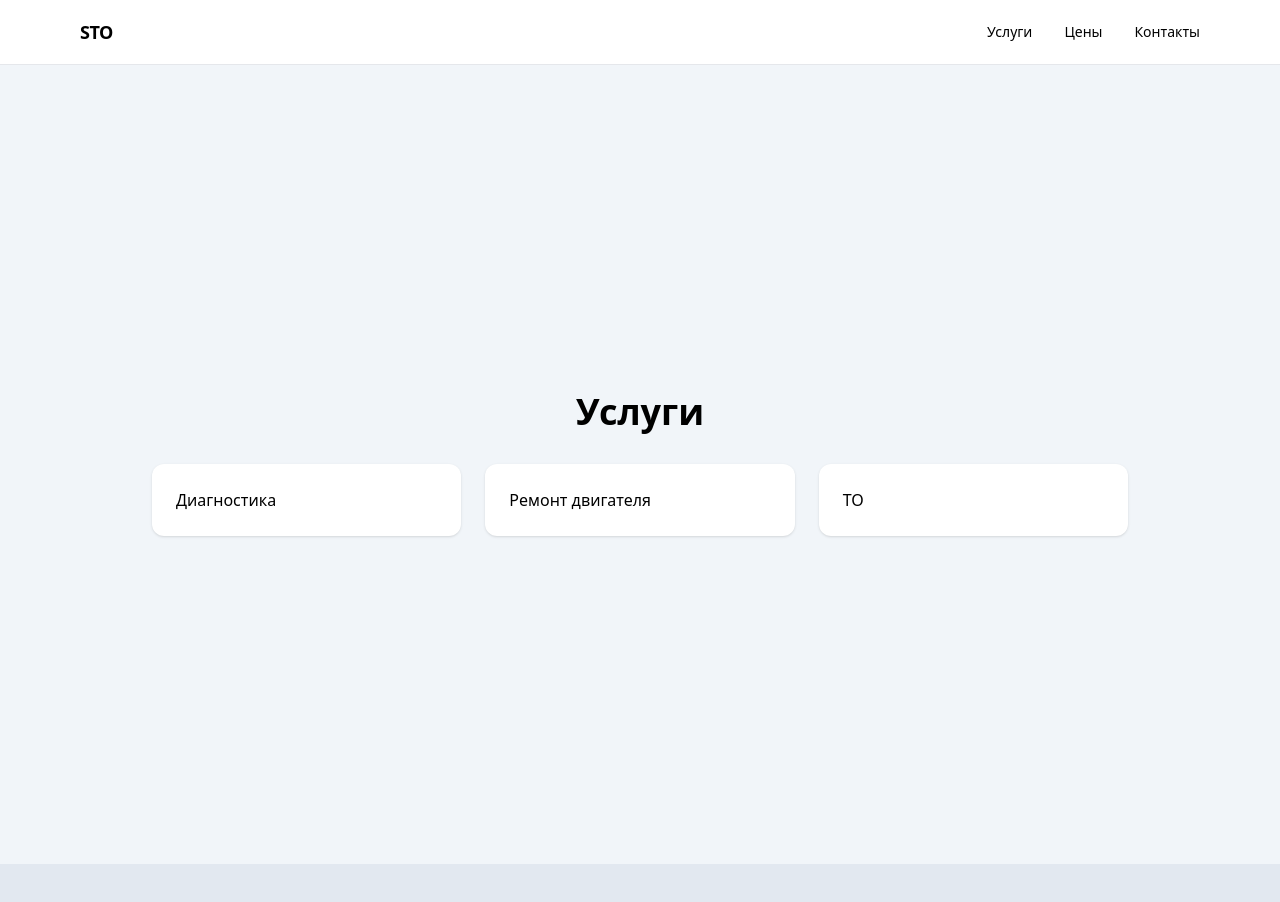
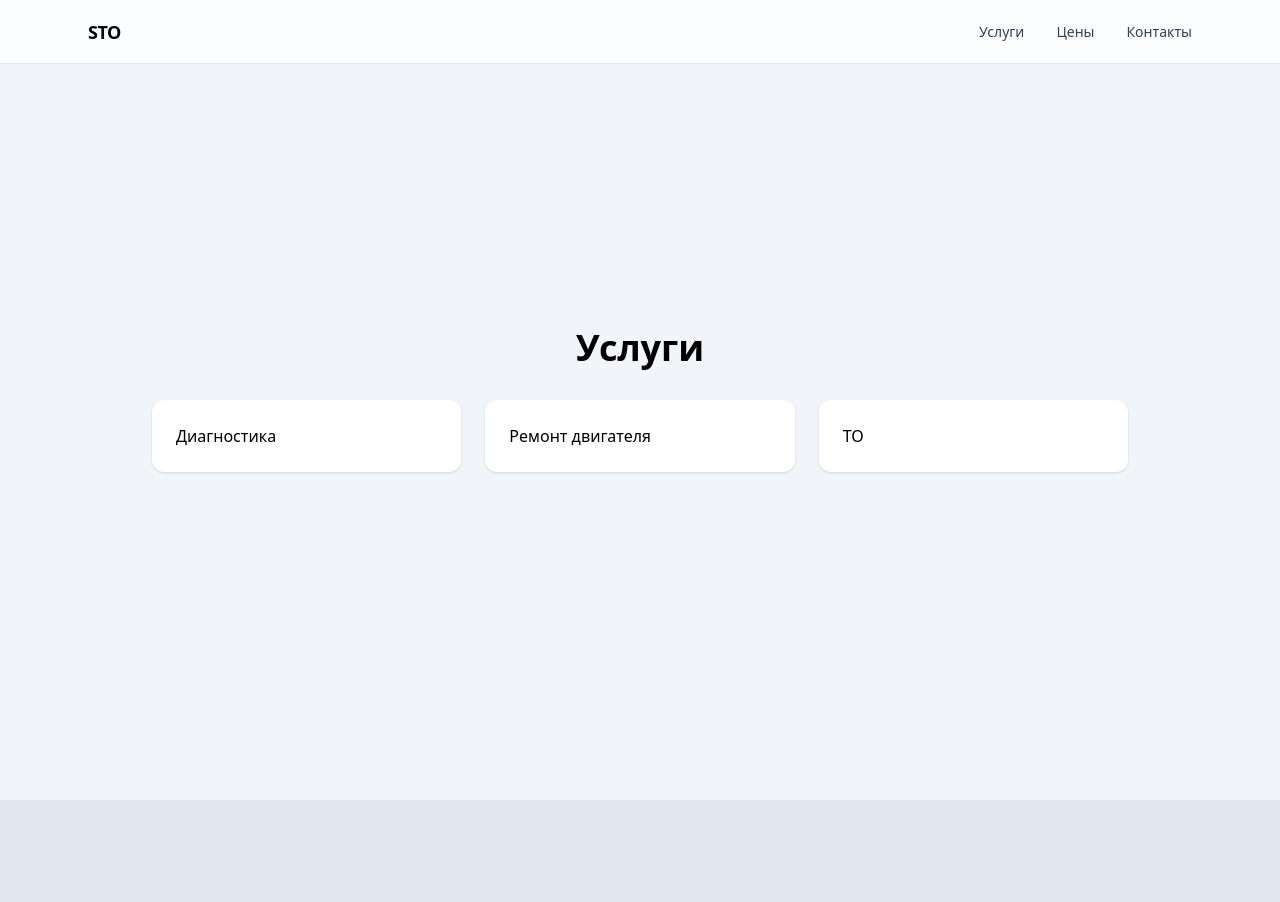
Before and after one commit to LeonidKuzmychenko/sto-site, a React (Vite) app: page / in a window 1280 px wide. Shown: the top 902 px of the page. Built offline with nearby package versions, Linux system fonts and the light colour scheme.

Commit message:
refactoring nav menu

```diff
--- a/src/entities/section/model/sections.config.ts
+++ b/src/entities/section/model/sections.config.ts
@@ -1,19 +1,31 @@
-import type {SectionConfig} from "./types.ts"
+import type {SectionConfig} from "./types"
 
 export const sectionsConfig: SectionConfig[] = [
     {
         id: "services",
         type: "services",
         bgClass: "bg-slate-100",
+        nav: {
+            labelKey: "nav.services",
+            order: 1,
+        },
     },
     {
         id: "prices",
         type: "prices",
         bgClass: "bg-slate-200",
+        nav: {
+            labelKey: "nav.prices",
+            order: 2,
+        },
     },
     {
         id: "contacts",
         type: "contacts",
         bgClass: "bg-slate-300",
+        nav: {
+            labelKey: "nav.contacts",
+            order: 3,
+        },
     },
 ]
--- /dev/null
+++ b/src/entities/section/model/selectors.ts
@@ -0,0 +1,10 @@
+import { sectionsConfig } from "./sections.config"
+
+export const selectNavItems = () =>
+    sectionsConfig
+        .filter((section) => section.nav)
+        .sort((a, b) => a.nav!.order - b.nav!.order)
+        .map((section) => ({
+            id: section.id,
+            labelKey: section.nav!.labelKey,
+        }))
--- a/src/entities/section/model/types.ts
+++ b/src/entities/section/model/types.ts
@@ -1,24 +1,15 @@
 export type SectionType = "services" | "prices" | "contacts"
+
+export type NavMeta = {
+    labelKey: string
+    order: number
+}
 
 export type BaseSectionConfig = {
     id: string
     type: SectionType
     bgClass: string
+    nav?: NavMeta
 }
 
-export type ServicesSectionConfig = BaseSectionConfig & {
-    type: "services"
-}
-
-export type PricesSectionConfig = BaseSectionConfig & {
-    type: "prices"
-}
-
-export type ContactsSectionConfig = BaseSectionConfig & {
-    type: "contacts"
-}
-
-export type SectionConfig =
-    | ServicesSectionConfig
-    | PricesSectionConfig
-    | ContactsSectionConfig
+export type SectionConfig = BaseSectionConfig
--- a/src/features/nav/Nav.tsx
+++ b/src/features/nav/Nav.tsx
@@ -1,45 +1,30 @@
-const scrollTo = (id: string) => {
-    const el = document.getElementById(id)
-    if (!el) return
-    el.scrollIntoView({ behavior: 'smooth' })
-}
-
+import { useTranslation } from "react-i18next"
+import { selectNavItems } from "../../entities/section/model/selectors"
 
 export function Nav() {
+    const { t } = useTranslation()
+    const items = selectNavItems()
+
     return (
-        <nav className="fixed top-0 z-50 w-full bg-white/80 backdrop-blur border-b">
-            <div className="mx-auto flex h-16 max-w-6xl items-center justify-between px-4">
-                <div className="text-lg font-semibold tracking-tight">
-                    STO
-                </div>
-
-                <ul className="flex gap-8 text-sm font-medium">
-                    <li>
-                        <button
-                            onClick={() => scrollTo('services')}
-                            className="transition-colors hover:text-blue-600"
-                        >
-                            Услуги
-                        </button>
-                    </li>
-                    <li>
-                        <button
-                            onClick={() => scrollTo('prices')}
-                            className="transition-colors hover:text-blue-600"
-                        >
-                            Цены
-                        </button>
-                    </li>
-                    <li>
-                        <button
-                            onClick={() => scrollTo('contacts')}
-                            className="transition-colors hover:text-blue-600"
-                        >
-                            Контакты
-                        </button>
-                    </li>
-                </ul>
-            </div>
+        <nav className="flex items-center gap-8 text-sm font-medium text-slate-700">
+            {items.map((item) => (
+                <a
+                    key={item.id}
+                    href={`#${item.id}`}
+                    className="
+                        relative
+                        transition-colors
+                        hover:text-slate-900
+                        after:absolute after:left-0 after:-bottom-1
+                        after:h-[1px] after:w-0
+                        after:bg-slate-900
+                        after:transition-all
+                        hover:after:w-full
+                    "
+                >
+                    {t(item.labelKey)}
+                </a>
+            ))}
         </nav>
     )
 }
--- a/src/shared/providers/locales/en.json
+++ b/src/shared/providers/locales/en.json
@@ -1,4 +1,7 @@
 {
-  "title": "Car Service",
-  "cta": "Book a repair"
+  "nav": {
+    "services": "Services",
+    "prices": "Prices",
+    "contacts": "Contacts"
+  }
 }
--- a/src/shared/providers/locales/ru.json
+++ b/src/shared/providers/locales/ru.json
@@ -1,4 +1,7 @@
 {
-  "title": "Автосервис",
-  "cta": "Записаться на ремонт"
+  "nav": {
+    "services": "Услуги",
+    "prices": "Цены",
+    "contacts": "Контакты"
+  }
 }
--- a/src/widgets/header/Header.tsx
+++ b/src/widgets/header/Header.tsx
@@ -1,10 +1,22 @@
 // src/components/layout/Header.tsx
-import { Nav } from '../../features/nav/Nav.tsx'
+import { Nav } from "../../features/nav/Nav"
 
 export default function Header() {
     return (
-        <header style={{ height: 'var(--header-height)' }}>
-            <Nav />
+        <header
+            className="
+                fixed top-0 left-0 right-0 z-50
+                h-[var(--header-height)]
+                bg-white/80 backdrop-blur
+                border-b border-slate-200
+            "
+        >
+            <div className="mx-auto max-w-6xl h-full px-6 flex items-center justify-between">
+                <div className="font-semibold text-lg tracking-tight">
+                    STO
+                </div>
+                <Nav />
+            </div>
         </header>
     )
 }
```
